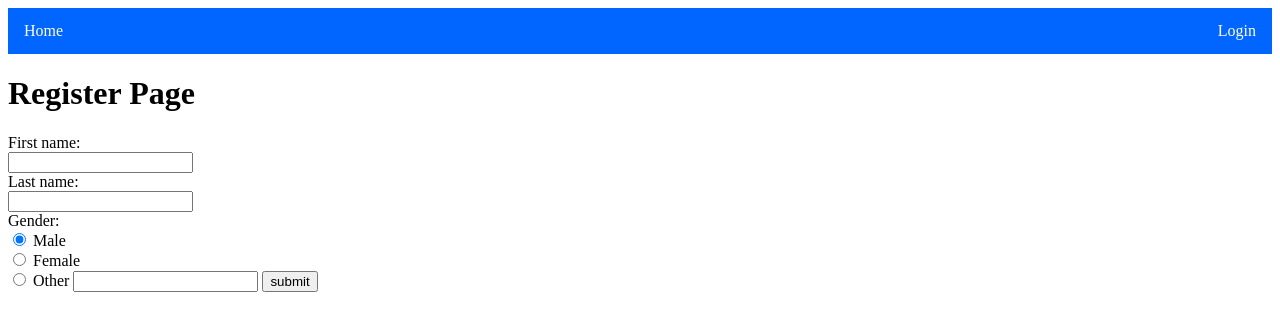
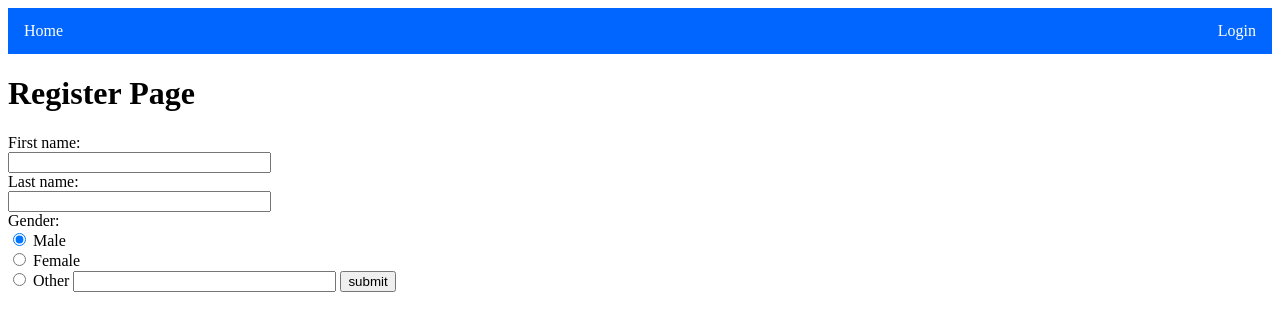
Before and after one commit to ah3311and55/myfinalproject, a Flask app: page /register in a window 1280 px wide. Shown: the top 331 px of the page. Run offline with Flask 2, Linux system fonts and the light colour scheme.

Commit message:
fixed some bugs

```diff
--- a/static/css/style.css
+++ b/static/css/style.css
@@ -32,4 +32,9 @@ p {
 
 img{
   float:right;
+  margin-bottom: 20px;
 }
+input[type='text']{
+  color : blue;
+  padding-right: 80px;
+}
--- a/templates/home.html
+++ b/templates/home.html
@@ -2,11 +2,13 @@
 
 {% block body %}
 
-<h1>Home Page</h1>
+<h1>code for palestine</h1>
+<img src ="https://encrypted-tbn0.gstatic.com/images?q=tbn:ANd9GcTjI0XkJN3p73oOBkYEtYakjACugNGlT-liVo925Kc7yLAfuIYK">
+
 <p> Code for Palestine was born in 2015 out of a desire to teach coding and entrepreneurial<br> skills to some of the brightest high school students throughoutthe West Bank and Gaza Strip.<br> The organization funding the initiative,10th grade and concluding after 12th grade.<br>  Each year has many in-person sessions but is kicked off by a two-week camp held <br>during the summer.  Volunteer undergraduate instructors from Stanford University<br> have served as the primary teachers during the two-week summer camp.</p>
 <br> <br> <br> <br> <br> <br>
+<h1>about the website</h1>
 <p> This website is for use by the students, staff, and intructors of 'Code for Palestine'<br>, The people of 'Code for Palestine' have been struggling with the cafeteria food.<br> I decided to make a voting website so the people of 'Code for Palestine'<br> can vote for their preferred food.This will allow the majority of people to eat foods they like. </p>
-<img src="https://encrypted-tbn0.gstatic.com/images?q=tbn:ANd9GcTjI0XkJN3p73oOBkYEtYakjACugNGlT-liVo925Kc7yLAfuIYK">
 
 <!-- TODO: implement home page. -->
 
```
Also changed, not shown: templates/Dailyvote.html (added).
